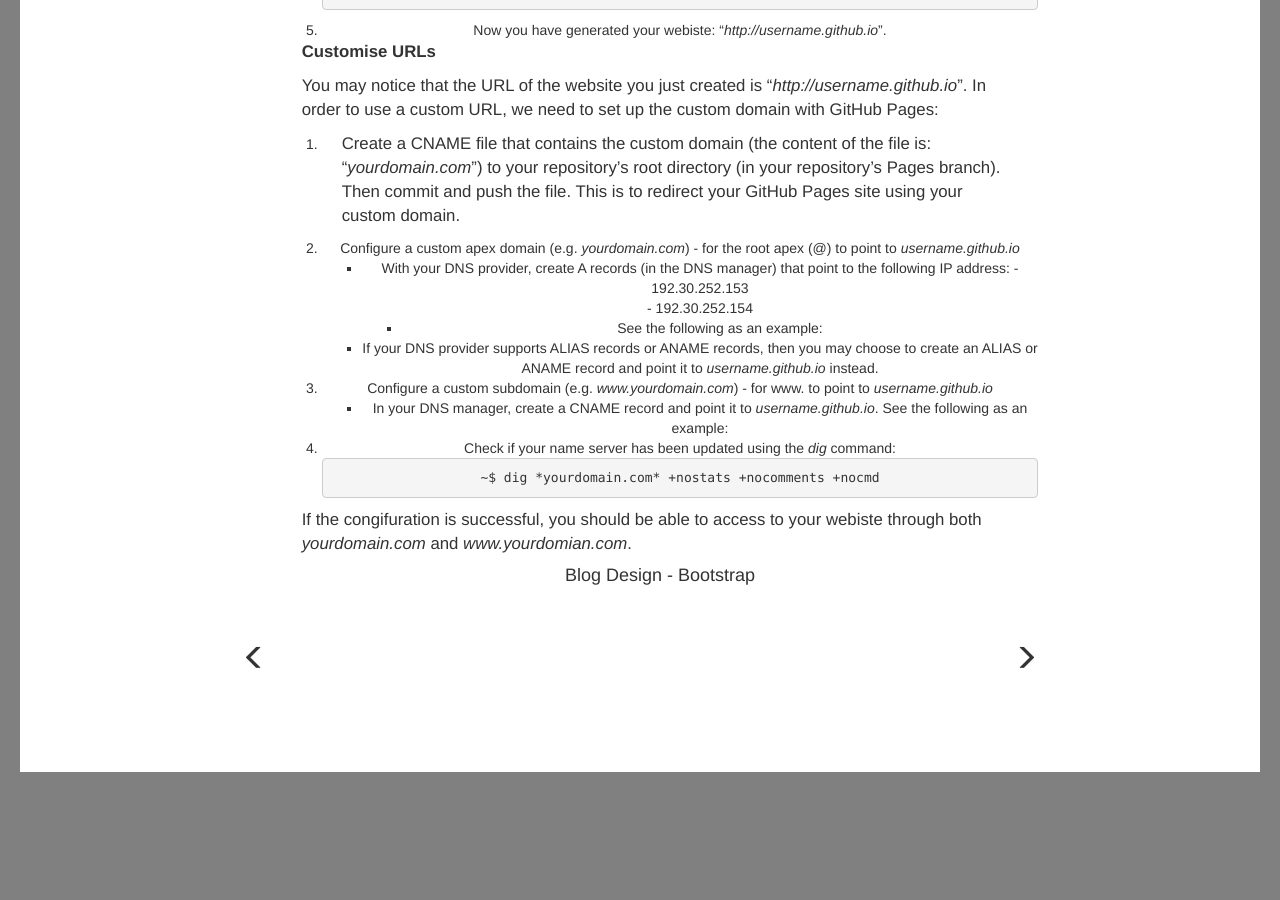
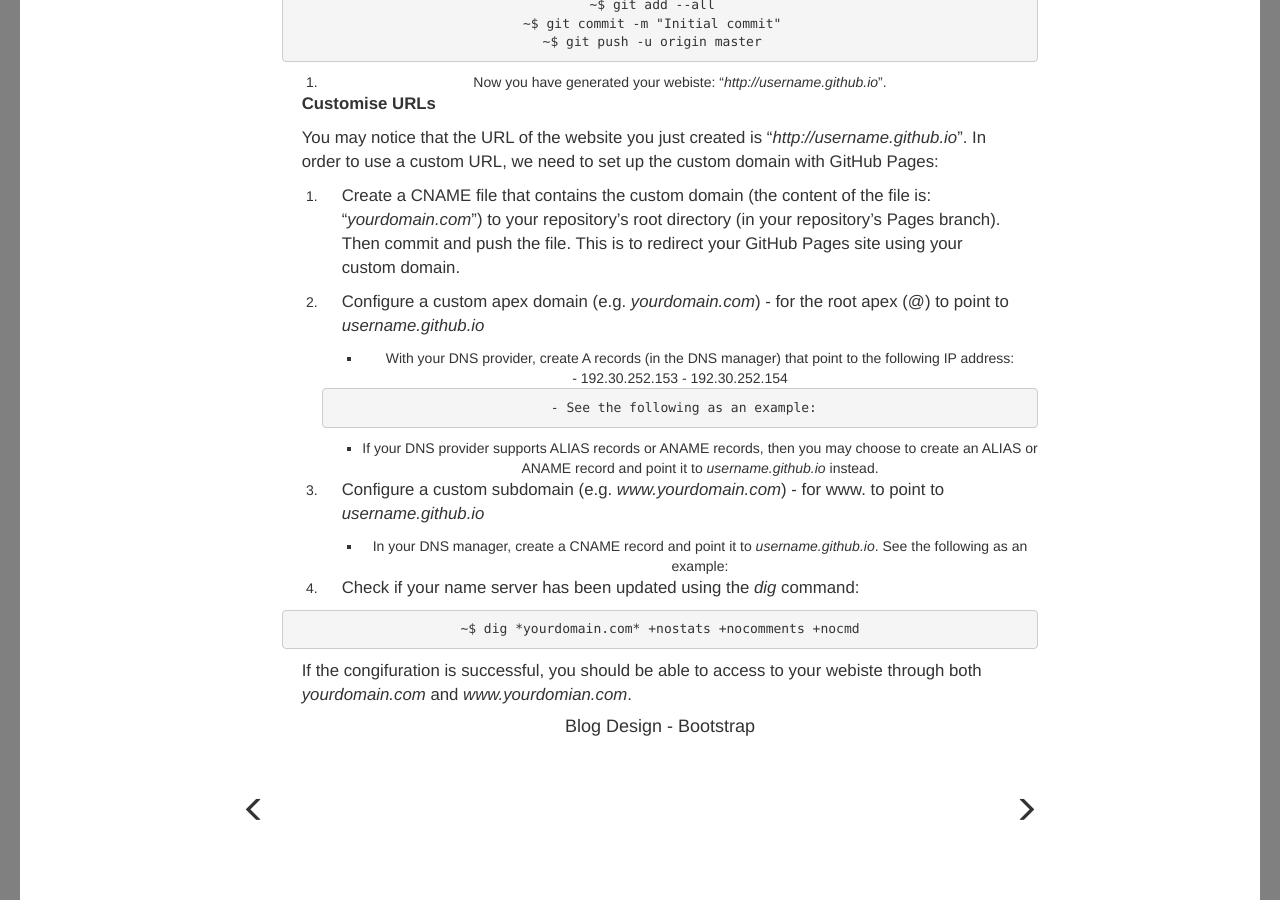
Before and after one commit to francesliang/francesliang.github.io, a Jekyll site: the page built from _posts/2015-09-07-the-development-of-this-blog.md, in a window 1280 px wide and 900 px high, scrolled down 1210 px. Built offline with Jekyll 4.4.1, drawn with Linux system fonts in a browser that asks for light colours; nearby versions of some CDN libraries; comment, search, counter and statistics services are not loaded; before the commit the page ends 1982 px from its top, so only the background shows below that.

````diff
--- a/_posts/2015-09-07-the-development-of-this-blog.md
+++ b/_posts/2015-09-07-the-development-of-this-blog.md
@@ -23,11 +23,14 @@ As the [instructions](https://pages.github.com/) mentioned on GitHub Pages, the
 
 1. Create a new repository named "*username*.github.io" on your GitHub, where *username* is your username on GitHub.
 2. Clone the repository to the folder where you want to store your project locally on your computer:
+
 ```
 ~$ git clone https://github.com/username/username.github.io
 ```
 3. Create an index.html and add other files related to your project in the project folder.
+
 4. Add, commit, and push your changes in the project folder to GitHub using the following commands:
+
 ```
 ~$ git add --all
 ~$ git commit -m "Initial commit"
@@ -42,24 +45,27 @@ You may notice that the URL of the website you just created is "*http://username
 1. Create a CNAME file that contains the custom domain (the content of the file is: "*yourdomain.com*") to your repository's root directory (in your repository's Pages branch). Then commit and push the file. This is to redirect your GitHub Pages site using your custom domain.
 
 2. Configure a custom apex domain (e.g. *yourdomain.com*) -  for the root apex (@) to point to *username.github.io*
+
 	* With your DNS provider, create A records (in the DNS manager) that point to the following IP address:
+
     	- 192.30.252.153
+
     	- 192.30.252.154
+
 		- See the following as an example:
-
 
 	* If your DNS provider supports ALIAS records or ANAME records, then you may choose to create an ALIAS or ANAME record and point it to *username.github.io* instead.
 
 3. Configure a custom subdomain (e.g. *www.yourdomain.com*) - for www. to point to *username.github.io*
+
 	* In your DNS manager, create a CNAME record and point it to *username.github.io*. See the following as an example:
 
+4. Check if your name server has been updated using the *dig* command:
 
-4. Check if your name server has been updated using the *dig* command:
 ```
 ~$ dig *yourdomain.com* +nostats +nocomments +nocmd
 ```
 
-
 If the congifuration is successful, you should be able to access to your webiste through both *yourdomain.com* and *www.yourdomian.com*.
 
 ####Blog Design - Bootstrap
````
